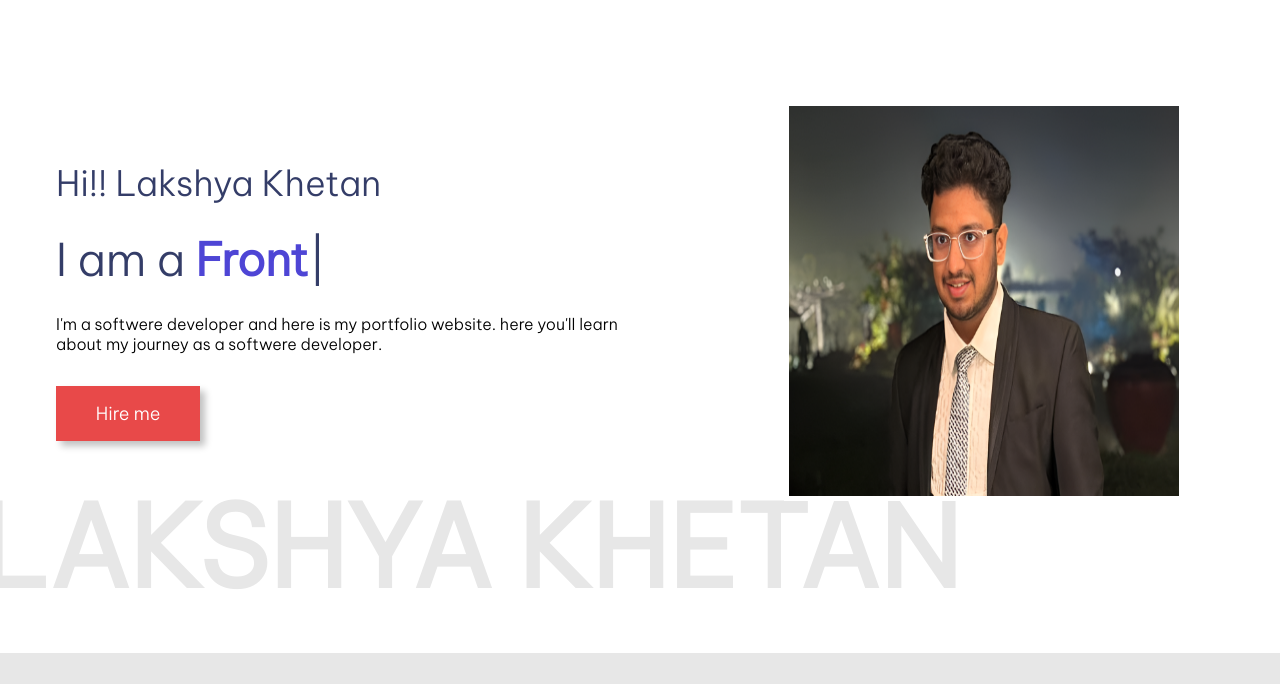
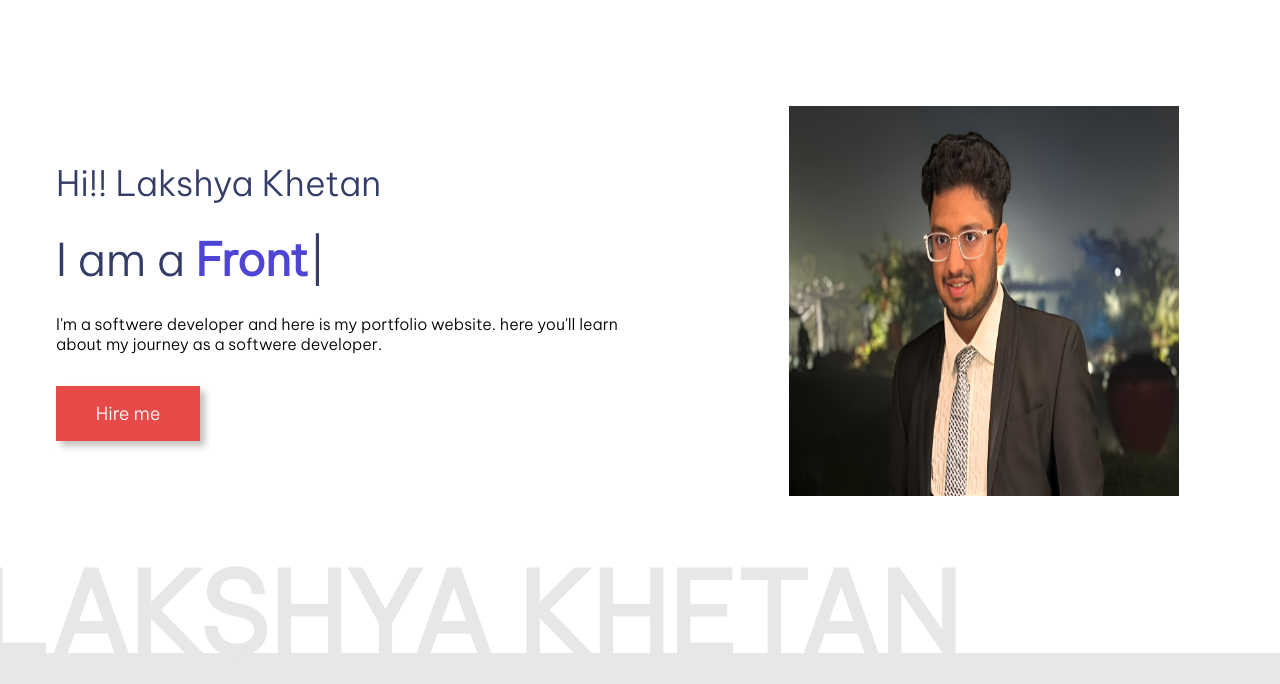
Before and after one commit to fusebox440/portfolio_website, a plain HTML site: page index.html in a window 1280 px wide. Shown: the part 116-800 px from the top of the page. Drawn offline with nearby package versions, Linux system fonts and the light colour scheme; files whose address does not match are found by name.

Commit message:
Update styles.css

```diff
--- a/styles.css
+++ b/styles.css
@@ -79,7 +79,7 @@ a{
     font-size: 7em;
     color:rgb(231,231,231);
 
-    bottom: -16%;
+    bottom: -30%;
     left: -5%;
     font-weight: bold;
     transition: all 3s;
```
